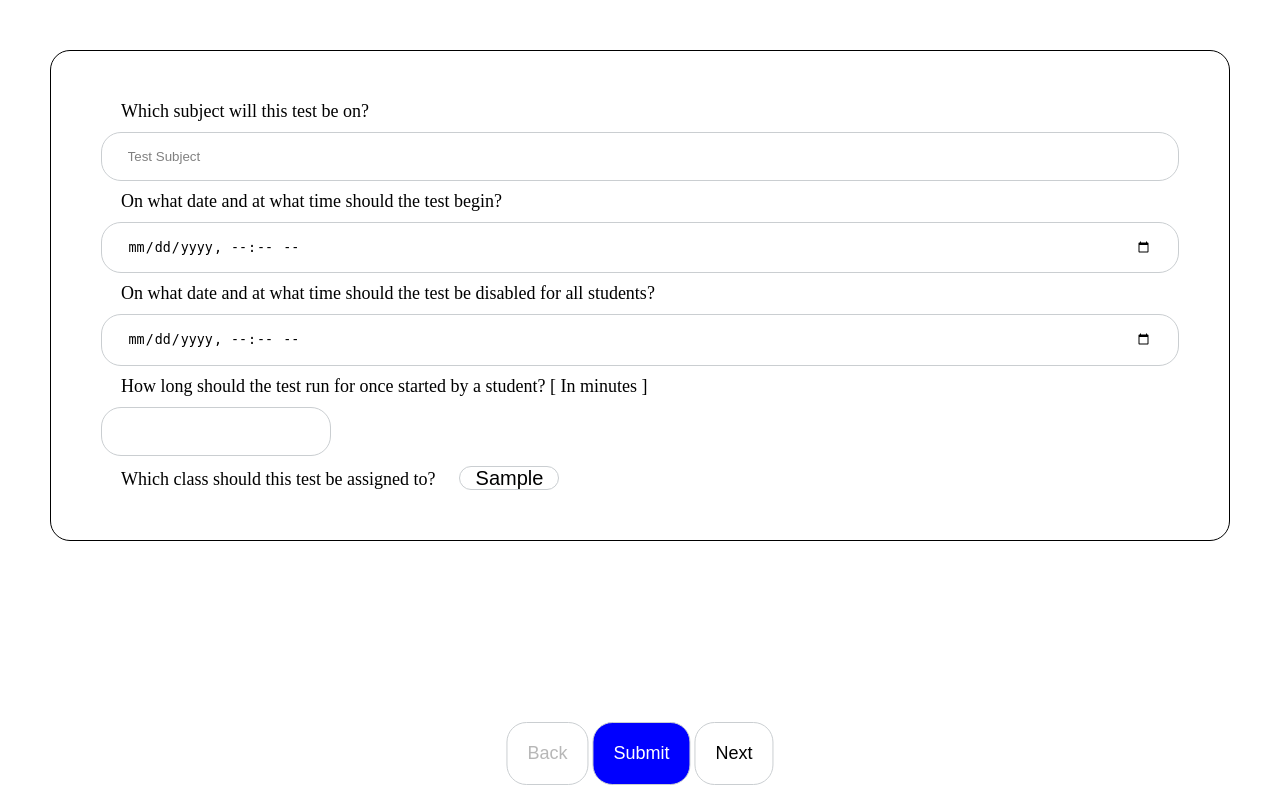
After one commit to arjun-com/cbse-project, a Flask app: template templates/teacher/test_creator.html in a window 1280 px wide. The commit adds this page. Run offline with Flask 3, Linux system fonts and the light colour scheme; the template is opened without the code that fills it: most values are stand-ins (such as "Sample title", 1, 10 or a date in 2020).

Commit message:
Test creator for teachers ( WIP not finished yet )

```diff
--- a/main.py
+++ b/main.py
@@ -6,6 +6,8 @@ import os
 from db_connection import init_conn
 from db_methods import *
 from hash_utils import hash_password
+
+# from classes import User
 
 ASSIGNMENTS_DIR = "./static/user_content/assignments/"
 ALLOWED_ASSIGNMENTS_EXTENSIONS = ["pdf"]
@@ -19,8 +21,6 @@ except:
 assert jwt_secret_key != "" and jwt_secret_key != None, "secret jwt key must have a valid value."
 
 app = Flask(__name__)
-
-
 
 def class_to_grade_and_section(class_):
     # Named as class_ as class is a reserved keyword.
@@ -57,17 +57,20 @@ def get_assignments():
     if user == None:
         return "Invalid jwt token supplied"
 
+    if user.role != "student":
+        return "You cannot access this feature."
+
     class_details = {
-        "grade": user["grade"], # 2, 3, 4 are the indices as per the database columns for the assignments table.
-        "section": user["section"],
-        "school": user["school"]
+        "grade": user.grade,
+        "section": user.section,
+        "school": user.school
     }
 
     assignments = get_assignments_from_class_details(conn, class_details)
     if assignments == None:
         return "No assignments."
 
-    return render_template("partials/student_assignments.html", token = jwt_token, len_assignments = len(assignments), assignments = assignments)
+    return render_template("student/partials/assignments.html", token = jwt_token, len_assignments = len(assignments), assignments = assignments)
 
 @app.get("/api_download_assignment")
 def download_assignment():
@@ -112,26 +115,26 @@ def login():
         "password": hash_password(user_data["password"])
     }
 
-    user_details = get_user_from_login(conn, user_login_details)
-    if user_details == None:
+    user = get_user_from_login(conn, user_login_details)
+    if user == None:
         return "Invalid creds"
 
-    jwt_token = jwt.encode({"uuid": user_details["uuid"], "exp": datetime.datetime.utcnow() + datetime.timedelta(days = 1)}, jwt_secret_key, algorithm = "HS256")
+    jwt_token = jwt.encode({"uuid": user.uuid, "exp": datetime.datetime.utcnow() + datetime.timedelta(days = 1)}, jwt_secret_key, algorithm = "HS256")
 
-    if user_details["role"] == "student":
-        return render_template("student_dashboard.html", token = jwt_token, user = user_details)
+    if user.role == "student":
+        return render_template("student/dashboard.html", token = jwt_token, user = user)
 
-    elif user_details["role"] == "teacher":
-        teaching_classes = user_details["teaching_classes"]
+    elif user.role == "teacher":
+        teaching_classes = user.teaching_classes
         if teaching_classes != None:
-            teaching_classes =  [ _.strip() for _ in user_details["teaching_classes"].split(",") ]
-        return render_template("teacher_dashboard.html", token = jwt_token, user = user_details, teaching_classes = teaching_classes)
+            teaching_classes = [ teaching_class.strip() for teaching_class in teaching_classes.split(",") ]
+        return render_template("teacher/dashboard.html", token = jwt_token, user = user, teaching_classes = teaching_classes)
 
     else:
         return "A dashboard for this user role has not been created yet."
 
-@app.post("/api_upload_assignment")
-def upload_assignment():
+@app.post("/api_create_assignment")
+def create_assignment():
     jwt_token = request.args.get("token")
     if jwt_token == None:
         return "No token in url."
@@ -144,11 +147,11 @@ def upload_assignment():
     if user == None:
         return "Invalid jwt token supplied"
 
-    if request.form["class"] not in user["teaching_classes"]:
+    if user.teaching_classes != None and request.form["class"] not in user.teaching_classes:
         return "You cannot publish an assignment to that class."
 
     file = request.files["file"]
-    if file.filename == "":
+    if file.filename == "" or file.filename == None:
         return "No file selected. Refresh the page."
 
     if not("." in file.filename and file.filename.rsplit(".")[1].lower() in ALLOWED_ASSIGNMENTS_EXTENSIONS):
@@ -161,7 +164,7 @@ def upload_assignment():
     if user == None:
         return "This user does not exist."
 
-    school = user["school"]
+    school = user.school
     grade, section = class_to_grade_and_section(request.form["class"])
     if grade == None or section == None:
         return "Invalid class selected. Refresh the page"
@@ -187,4 +190,65 @@ def upload_assignment():
     else:
         return "An error occurred while publishing the assignment. Refresh the page."
 
+@app.get("/api_create_test")
+def get_test_creator():
+    jwt_token = request.args.get("token")
+    if jwt_token == None:
+        return "No token in url."
+
+    uuid = validate_and_get_uuid_jwt_token(jwt_token)
+    if uuid == None:
+        return "Invalid token supplied."
+
+    user = get_user_from_uuid(conn, uuid)
+    if user == None:
+        return "Invalid jwt token supplied."
+
+    if user.role != "teacher":
+        return "You cannot access this feature."
+
+    if user.teaching_classes == None:
+        return "You do not teach any classes currently you cannot assign any tests."
+
+    return render_template("teacher/test_creator.html", teaching_classes = [ teaching_class.strip() for teaching_class in user.teaching_classes.split(",") ])
+
+@app.post("/api_create_test")
+def create_test():
+    # jwt_token = request.args.get("token")
+    # if jwt_token == None:
+    #     return "No token in url."
+    #
+    # uuid = validate_and_get_uuid_jwt_token(jwt_token)
+    # if uuid == None:
+    #     return "Invalid token supplied."
+    #
+    # user = get_user_from_uuid(conn, uuid)
+    # if user == None:
+    #     return "Invalid jwt token supplied"
+    #
+
+    '''
+    {
+        "metadata": {
+            "startdatetime": "12/12/2023@13:00",
+            "enddatetime": "12/12/2023@15:00",
+            "testduration": "90" # Always in minutes,
+            "class": "11A",
+            "subject": "Physics",
+            "chapters": "System of particles, Center of mass"
+        },
+        "questions": {
+            "What is the capital of Russia?": ["Moscow", "England", "Scotland", "Sydney", "Perth"]
+            "What is the color associated with the fastest e.m wave": ["Red", "Blue", "Grey"]
+        }
+    }
+    '''
+    try:
+        data = request.get_json(force = True)
+    except:
+        return "Invalid formmating of test data."
+
+    return "yay it worked"
+
+
 app.run(debug = True, host = "0.0.0.0", port = 8080)
--- /dev/null
+++ b/static/scripts/test_creation_handler.js
@@ -0,0 +1,57 @@
+var test_creator_page_idx = 0
+var test_creator_page_count = 1
+var test_creator_pages_container = document.getElementById("test-creator-container")
+var test_creator_prev_page_btn = document.getElementById("test-creator-prev-page-btn")
+
+function create_test_creator_question_page() {
+	test_creator_page_count++
+
+	let new_page = document.getElementsByClassName("test-creator-question-page")[0].cloneNode(true)
+	new_page.setAttribute("id", `test-creator-question-page-${test_creator_page_count}`)
+	new_page.getElementsByClassName("test-creator-add-option-btn")[0].setAttribute("onclick", `test_creator_add_option('test-creator-options-container-${test_creator_page_count}')`)
+	new_page.getElementsByClassName("test-creator-options-container")[0].setAttribute("id", `test-creator-options-container-${test_creator_page_count}`)
+
+	test_creator_pages_container.appendChild(new_page)
+}
+
+function move_test_creator_pages(direction) { // if direction is +1 it means forward if -1 it means backward.
+	test_creator_page_idx += direction
+
+	if(test_creator_page_idx == 0) {
+		test_creator_prev_page_btn.setAttribute("disabled", "")
+	}
+
+	else if(test_creator_page_idx == 1 && direction == 1) {
+		test_creator_prev_page_btn.removeAttribute("disabled", "")
+	}
+
+	const pages = document.getElementsByClassName("test-creator-page")
+	for(const page of pages) {
+		page.style.transform = `translateX(${test_creator_page_idx * 100 * -1}%)`
+	}
+
+	if(test_creator_page_idx > test_creator_page_count) {
+		create_test_creator_question_page()
+	}
+}
+
+function test_creator_add_option(options_container_id) {
+	const options_container = document.getElementById(options_container_id)
+
+	if(options_container.getElementsByClassName("test-creator-option-input") != null && options_container.getElementsByClassName("test-creator-option-input").length >= 4) {
+		alert("You can have a maximum of 4 options per question.")
+		return
+	}
+
+	let option_num = document.createElement("p")
+	option_num.innerText = options_container.getElementsByClassName("test-creator-option-input").length == null ? 1 : options_container.getElementsByClassName("test-creator-option-input").length + 1
+	option_num.className = "margin-small padding-small font-medium border-thin-black rounded-corners min-width"
+
+	let option_input = document.createElement("input")
+	option_input.className = "test-creator-option-input padding-medium font-small"
+	option_input.placeholder = "Enter An Option"
+
+	options_container.appendChild(option_num)
+	options_container.appendChild(option_input)
+	options_container.appendChild(document.createElement("br"))
+}
--- a/static/styles/globals.css
+++ b/static/styles/globals.css
@@ -24,10 +24,11 @@ a, button, input[type=submit] {
 input {
 	width: 100%;
 	padding: 2vh 2vw;
-	border: 2px solid black;
 	outline: none;
 	margin: 10px 0;
 	box-sizing: border-box;
+	border-radius: 20px;
+	border: 1px solid #caced1;
 }
 
 input:focus {
@@ -38,7 +39,122 @@ input::placeholder {
 	color: var(--secondary);
 }
 
+button {
+	border: 1px solid #caced1;
+	background: white;
+}
+
+button:hover {
+	box-shadow: 0 0 10px var(--primary);
+}
+
 select {
-	width: 400px;
+	min-width: 100px;
+	text-align: center;
+	width: max-content;
 	font-size: 20px;
+	appearance: none;
+	-webkit-appearance: none;
+	cursor: pointer;
+	border: 1px solid #caced1;
+	background: white;
+	border-radius: 20px;
 }
+
+option {
+	width: 100px;
+}
+
+.hide-overflow-x {
+	overflow-x: hidden;
+}
+
+.hide-overflow-y {
+	overflow-y: hidden;
+}
+
+.hide-overflow {
+	overflow: hidden;
+}
+
+.scroll-overflow-x {
+	overflow-x: scroll
+}
+
+.scroll-overflow-y {
+	overflow-y: scroll
+}
+
+.scroll-overflow {
+	overflow: scroll
+}
+
+.font-small {
+	font-size: 10px;
+}
+
+.font-medium {
+	font-size: 18px;
+}
+
+.font-large {
+	font-size: 28px;
+}
+
+.margin-small {
+	margin: 5px;
+}
+
+.margin-medium {
+	margin: 20px;
+}
+
+.margin-large {
+	margin: 50px;
+}
+
+.padding-small {
+	padding: 5px;
+}
+
+.padding-medium {
+	padding: 20px;
+}
+
+.padding-large {
+	padding: 50px;
+}
+
+.center-in-parent {
+	position: absolute;
+	top: 50%;
+	left: 50%;
+	transform: translateX(-50%) translateY(-50%);
+}
+
+.fill-in-parent {
+	width: 100%;
+	height: 100%;
+	box-sizing: border-box;
+}
+
+.min-width {
+	width: fit-content;
+	box-sizing: border-box;
+}
+
+.rounded-corners {
+	border-radius: 20px;
+}
+
+.border-thin-black {
+	border: 1px solid black;
+}
+
+.border-regular-black {
+	border: 2px solid black;
+}
+
+.border-fat-black {
+	border: 3px solid black;
+}
--- /dev/null
+++ b/static/styles/test_creator.css
@@ -0,0 +1,26 @@
+#test-creator-container {
+	white-space: nowrap;
+	position: relative;
+}
+
+.test-creator-page {
+	display: inline-block;
+	vertical-align: top;
+	position: relative;
+}
+
+.test-creator-page-btns-container {
+	position: fixed;
+	bottom: 10px;
+	left: 50%;
+	transform: translateX(-50%);
+}
+
+.test-creator-finalize-btn {
+	background: blue;
+	color: white;
+}
+
+.test-creator-correct-option-input {
+	width: 125px;
+}
--- /dev/null
+++ b/templates/teacher/test_creator.html
@@ -0,0 +1,61 @@
+<!DOCTYPE html>
+<html lang="en" data-theme="light">
+	<head>
+		<title>Dashboard</title>
+		<meta charset="UTF-8">
+		<meta name="viewport" content="width=device-width, initial-scale=1">
+
+		<link href="{{ url_for("static", filename = "styles/test_creator.css") }}" rel="stylesheet">
+		<link href="{{ url_for("static", filename = "styles/globals.css") }}" rel="stylesheet">
+
+		<script src="{{ url_for('static', filename = 'scripts/test_creation_handler.js') }}" defer></script>
+	</head>
+	<body>
+		<section class = "padding-large">
+			<div id = "test-creator-container" class = "fill-in-parent rounded-corners border-thin-black hide-overflow">
+				<div class = "padding-small min-width test-creator-page-btns-container">
+					<button disabled onclick = "move_test_creator_pages(-1)" id = "test-creator-prev-page-btn" class = "padding-medium rounded-corners font-medium">Back</button>
+					<button onclick = "finalize_test_creator_page()" class = "test-creator-finalize-btn padding-medium rounded-corners font-medium">Submit</button>
+					<button onclick = "move_test_creator_pages(+1)" class = "padding-medium rounded-corners font-medium">Next</button>
+				</div>
+
+				<div id = "test-creator-metadata-page" class = "test-creator-page fill-in-parent padding-large">
+					<label for = "subject" class = "padding-medium font-medium">Which subject will this test be on?</label><br>
+					<input class = "test-creator-metadata-input" name = "subject" placeholder="Test Subject"></input><br>
+
+					<label for = "startdatetime" class = "padding-medium font-medium">On what date and at what time should the test begin?</label><br>
+					<input class = "test-creator-metadata-input" name = "startdatetime" type = "datetime-local"></input><br>
+
+					<label for = "enddatetime" class = "padding-medium font-medium">On what date and at what time should the test be disabled for all students?</label><br>
+					<input class = "test-creator-metadata-input" name = "enddatetime" type = "datetime-local"></input><br>
+
+					<label for = "testduration" class = "padding-medium font-medium">How long should the test run for once started by a student? [ In minutes ]</label><br>
+					<input class = "test-creator-metadata-input min-width" name = "testduration" type = "number" step = "5"></input><br>
+
+					<label for = "class" class = "padding-medium font-medium">Which class should this test be assigned to?</label>
+					<select required name = "class">
+						{% for teaching_class in teaching_classes %}
+							<option>{{ teaching_class }}</option>
+						{% endfor %}
+					</select><br>
+				</div>
+
+				<div class = "test-creator-page test-creator-question-page fill-in-parent padding-large" id = "test-creator-question-page-1">
+					<input class = "test-creator-question-input" name = "question-1" placeholder="Question"></input><br>
+
+					<hr class = "test-creator-section-divider">
+
+					<label class = "padding-medium font-medium">What options would you like the students to have?</label>
+					<button class = "test-creator-add-option-btn padding-medium margin-medium font-medium rounded-corners" onclick = "test_creator_add_option('test-creator-options-container-1')">+</button>
+					<div class = "test-creator-options-container" id = "test-creator-options-container-1"></div>
+
+					<hr class = "test-creator-section-divider">
+
+					<label class = "padding-medium font-medium">Enter the number associated with the correct option</label>
+					<input class = "test-creator-correct-option-input font-medium margin-small" type = "number" step = "1" placeholder=""></input>
+				</div>
+			</div>
+
+		</section>
+	</body>
+</html>
```
Also changed, not shown: classes.py (+11 -8 lines), db_methods.py (+10 -4 lines), templates/profile.html (+7 -7 lines), templates/student/dashboard.html (added, +27 -0 lines), templates/student/partials/assignments.html (added, +23 -0 lines), templates/teacher/dashboard.html (added, +40 -0 lines).
